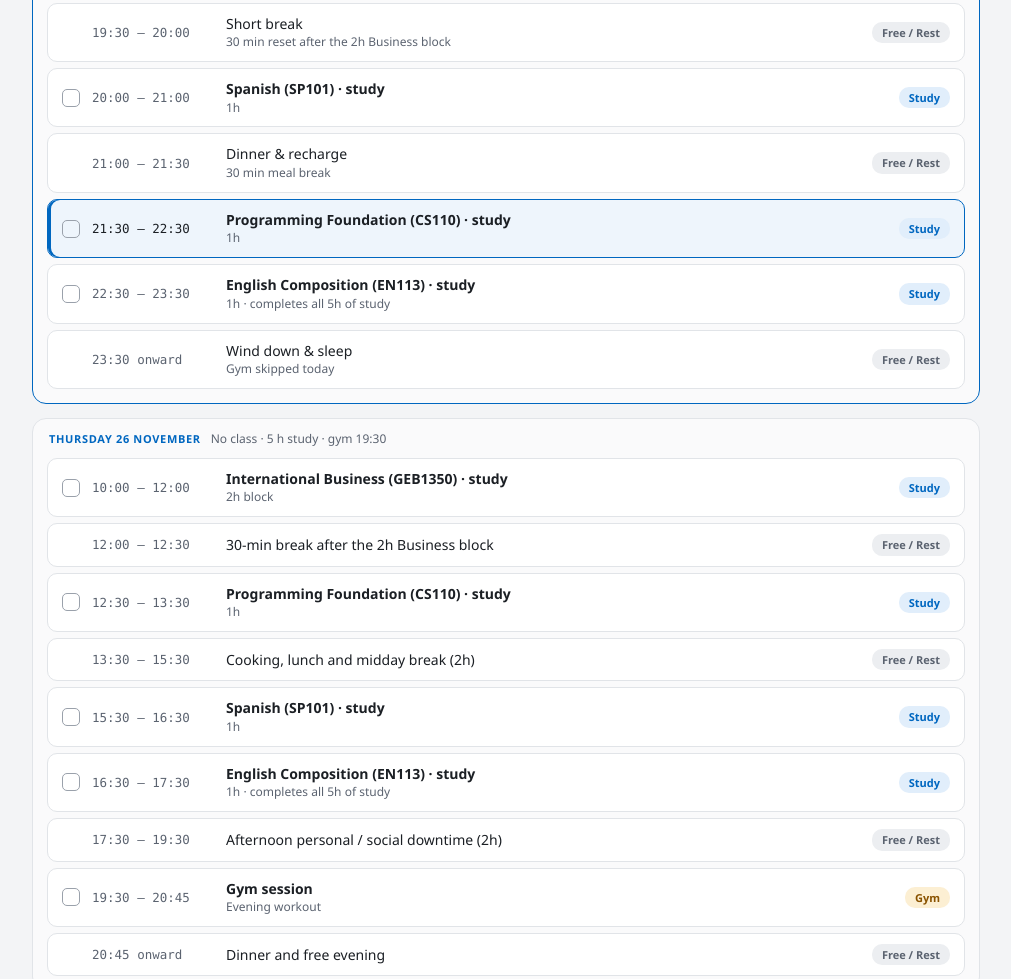
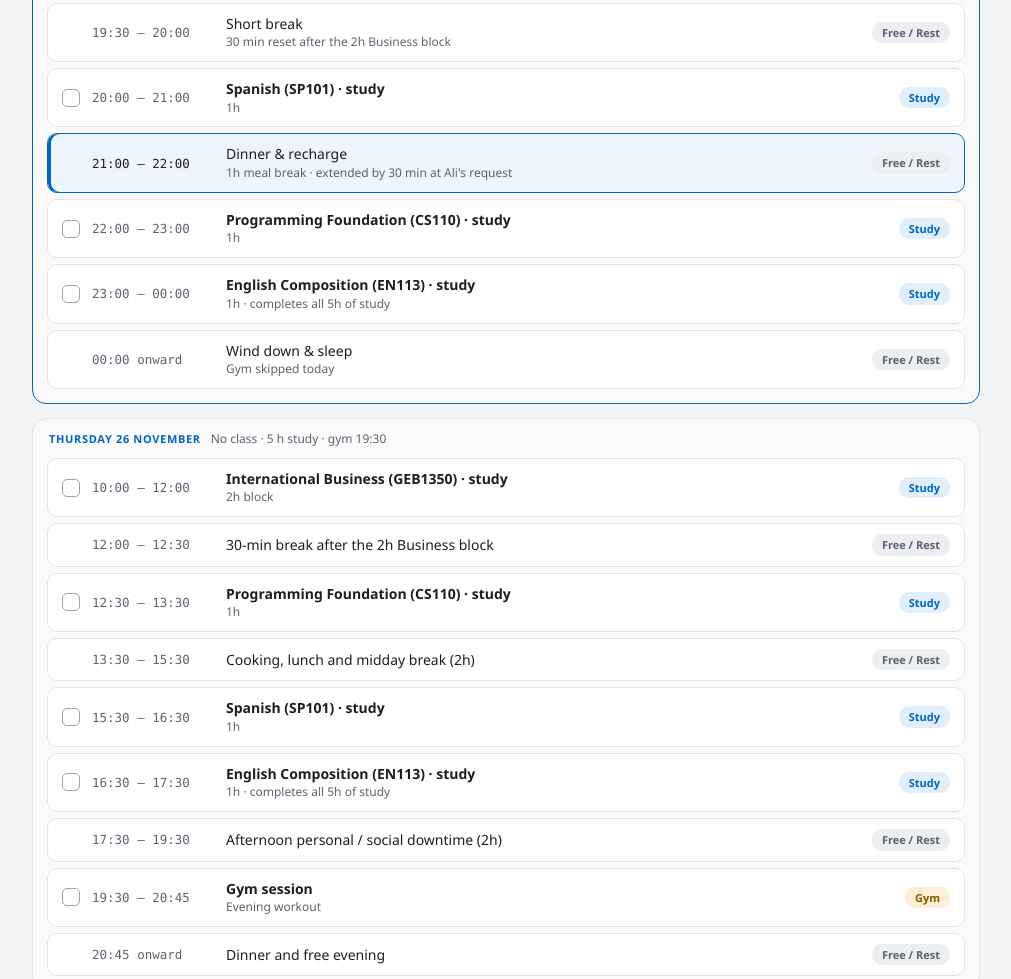
Before and after one commit to adibchehade/ali, a plain HTML site: page index.html in a window 1280 px wide. Shown: the part 716-1695 px from the top of the page, without its empty margins (134-1145 px from the left). Drawn offline with Linux system fonts and the light colour scheme.

Commit message:
Extend Ali's Wed 25 Nov dinner break by 30 min, shift later blocks
Co-Authored-By: Claude Opus 5.5 <noreply@anthropic.com>
Claude-Session: https://claude.ai/code/session_011WEjUFTmpzTYMCvGa6Ap9x

```diff
--- a/index.html
+++ b/index.html
@@ -201,10 +201,10 @@
     <label class="row k-study" data-dow="3" data-only="2026-11-25" data-s="17:30" data-e="19:30"><input type="checkbox" data-wid="3-2026-11-25-17:30" data-group="study" aria-label="Done: International Business Wed 25 Nov 17:30"><span class="when">17:30 – 19:30</span><span class="what"><span class="title">International Business (GEB1350) · study</span><span class="sub">2h deep-work block</span></span><span class="pill work">Study</span></label>
     <div class="row k-free" data-dow="3" data-only="2026-11-25" data-s="19:30" data-e="20:00"><span class="nobox"></span><span class="when">19:30 – 20:00</span><span class="what"><span class="title">Short break</span><span class="sub">30 min reset after the 2h Business block</span></span><span class="pill off">Free / Rest</span></div>
     <label class="row k-study" data-dow="3" data-only="2026-11-25" data-s="20:00" data-e="21:00"><input type="checkbox" data-wid="3-2026-11-25-20:00" data-group="study" aria-label="Done: Spanish Wed 25 Nov 20:00"><span class="when">20:00 – 21:00</span><span class="what"><span class="title">Spanish (SP101) · study</span><span class="sub">1h</span></span><span class="pill work">Study</span></label>
-    <div class="row k-free" data-dow="3" data-only="2026-11-25" data-s="21:00" data-e="21:30"><span class="nobox"></span><span class="when">21:00 – 21:30</span><span class="what"><span class="title">Dinner &amp; recharge</span><span class="sub">30 min meal break</span></span><span class="pill off">Free / Rest</span></div>
-    <label class="row k-study" data-dow="3" data-only="2026-11-25" data-s="21:30" data-e="22:30"><input type="checkbox" data-wid="3-2026-11-25-21:30" data-group="study" aria-label="Done: Programming Foundation Wed 25 Nov 21:30"><span class="when">21:30 – 22:30</span><span class="what"><span class="title">Programming Foundation (CS110) · study</span><span class="sub">1h</span></span><span class="pill work">Study</span></label>
-    <label class="row k-study" data-dow="3" data-only="2026-11-25" data-s="22:30" data-e="23:30"><input type="checkbox" data-wid="3-2026-11-25-22:30" data-group="study" aria-label="Done: English Composition Wed 25 Nov 22:30"><span class="when">22:30 – 23:30</span><span class="what"><span class="title">English Composition (EN113) · study</span><span class="sub">1h · completes all 5h of study</span></span><span class="pill work">Study</span></label>
-    <div class="row k-free" data-dow="3" data-only="2026-11-25" data-s="23:30" data-e="24:00"><span class="nobox"></span><span class="when">23:30 onward</span><span class="what"><span class="title">Wind down &amp; sleep</span><span class="sub">Gym skipped today</span></span><span class="pill off">Free / Rest</span></div>
+    <div class="row k-free" data-dow="3" data-only="2026-11-25" data-s="21:00" data-e="22:00"><span class="nobox"></span><span class="when">21:00 – 22:00</span><span class="what"><span class="title">Dinner &amp; recharge</span><span class="sub">1h meal break · extended by 30 min at Ali's request</span></span><span class="pill off">Free / Rest</span></div>
+    <label class="row k-study" data-dow="3" data-only="2026-11-25" data-s="22:00" data-e="23:00"><input type="checkbox" data-wid="3-2026-11-25-22:00" data-group="study" aria-label="Done: Programming Foundation Wed 25 Nov 22:00"><span class="when">22:00 – 23:00</span><span class="what"><span class="title">Programming Foundation (CS110) · study</span><span class="sub">1h</span></span><span class="pill work">Study</span></label>
+    <label class="row k-study" data-dow="3" data-only="2026-11-25" data-s="23:00" data-e="24:00"><input type="checkbox" data-wid="3-2026-11-25-23:00" data-group="study" aria-label="Done: English Composition Wed 25 Nov 23:00"><span class="when">23:00 – 00:00</span><span class="what"><span class="title">English Composition (EN113) · study</span><span class="sub">1h · completes all 5h of study</span></span><span class="pill work">Study</span></label>
+    <div class="row k-free" data-dow="3" data-only="2026-11-25" data-s="24:00" data-e="24:00"><span class="nobox"></span><span class="when">00:00 onward</span><span class="what"><span class="title">Wind down &amp; sleep</span><span class="sub">Gym skipped today</span></span><span class="pill off">Free / Rest</span></div>
     <label class="row k-study" data-dow="3" data-s="10:00" data-e="12:00"><input type="checkbox" data-wid="3-10:00" data-group="study" aria-label="Done: International Business Wed 10:00"><span class="when">10:00 – 12:00</span><span class="what"><span class="title">International Business (GEB1350) · study</span><span class="sub">2h block</span></span><span class="pill work">Study</span></label>
     <div class="row k-free" data-dow="3" data-s="12:00" data-e="12:30"><span class="nobox"></span><span class="when">12:00 – 12:30</span><span class="what"><span class="title">30-min break after the 2h Business block</span></span><span class="pill off">Free / Rest</span></div>
     <label class="row k-study" data-dow="3" data-s="12:30" data-e="13:30"><input type="checkbox" data-wid="3-12:30" data-group="study" aria-label="Done: Spanish Wed 12:30"><span class="when">12:30 – 13:30</span><span class="what"><span class="title">Spanish (SP101) · study</span><span class="sub">1h</span></span><span class="pill work">Study</span></label>
@@ -329,7 +329,7 @@
   </details>
 
   <div class="status">
-    <span class="right" style="margin-left:0;width:100%;justify-content:space-between"><span id="updated">Checked against email twice a day. Last update: Wed 25 Nov 18:43 · Spain.</span><button class="link" type="button" id="clear">Clear ticks</button></span>
+    <span class="right" style="margin-left:0;width:100%;justify-content:space-between"><span id="updated">Checked against email twice a day. Last update: Wed 25 Nov 21:34 · Spain.</span><button class="link" type="button" id="clear">Clear ticks</button></span>
   </div>
 </div>
 <script>
```
